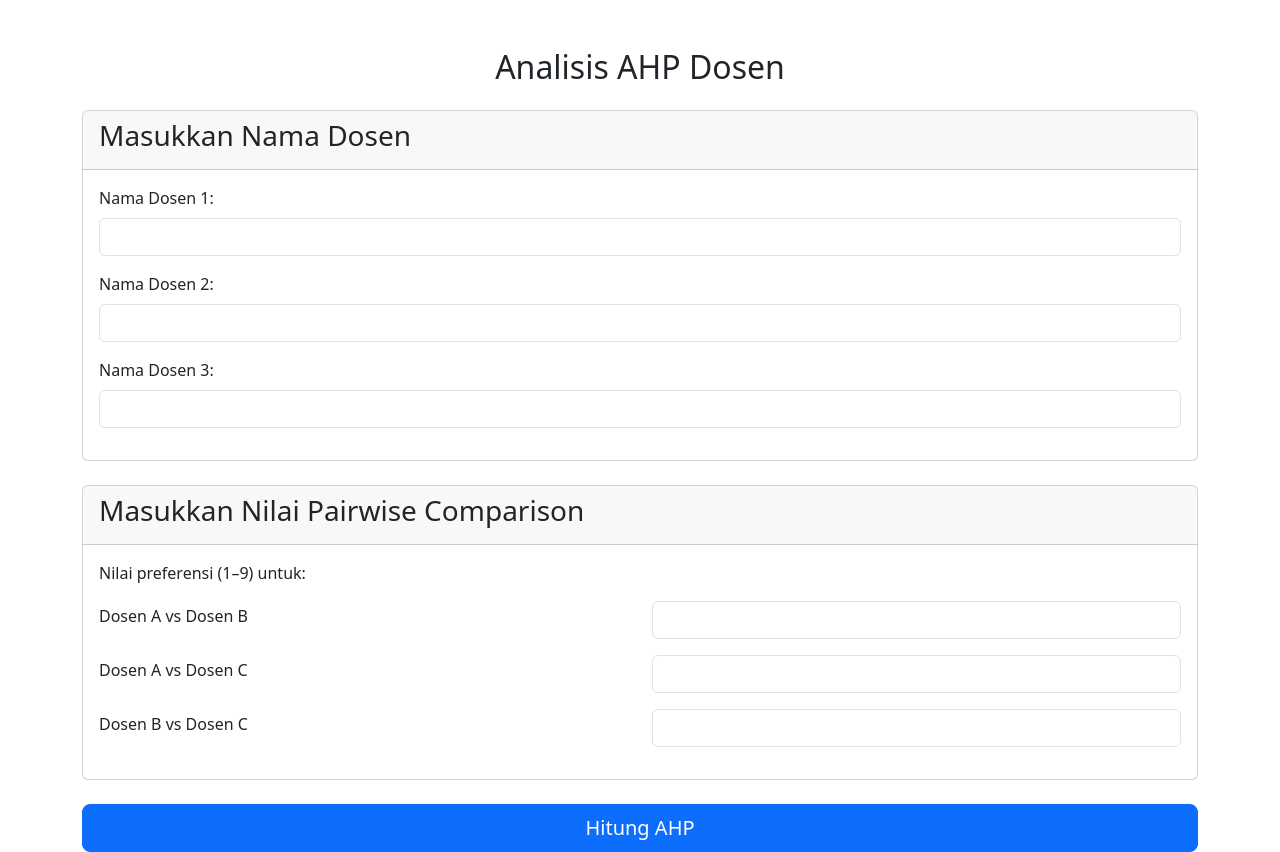
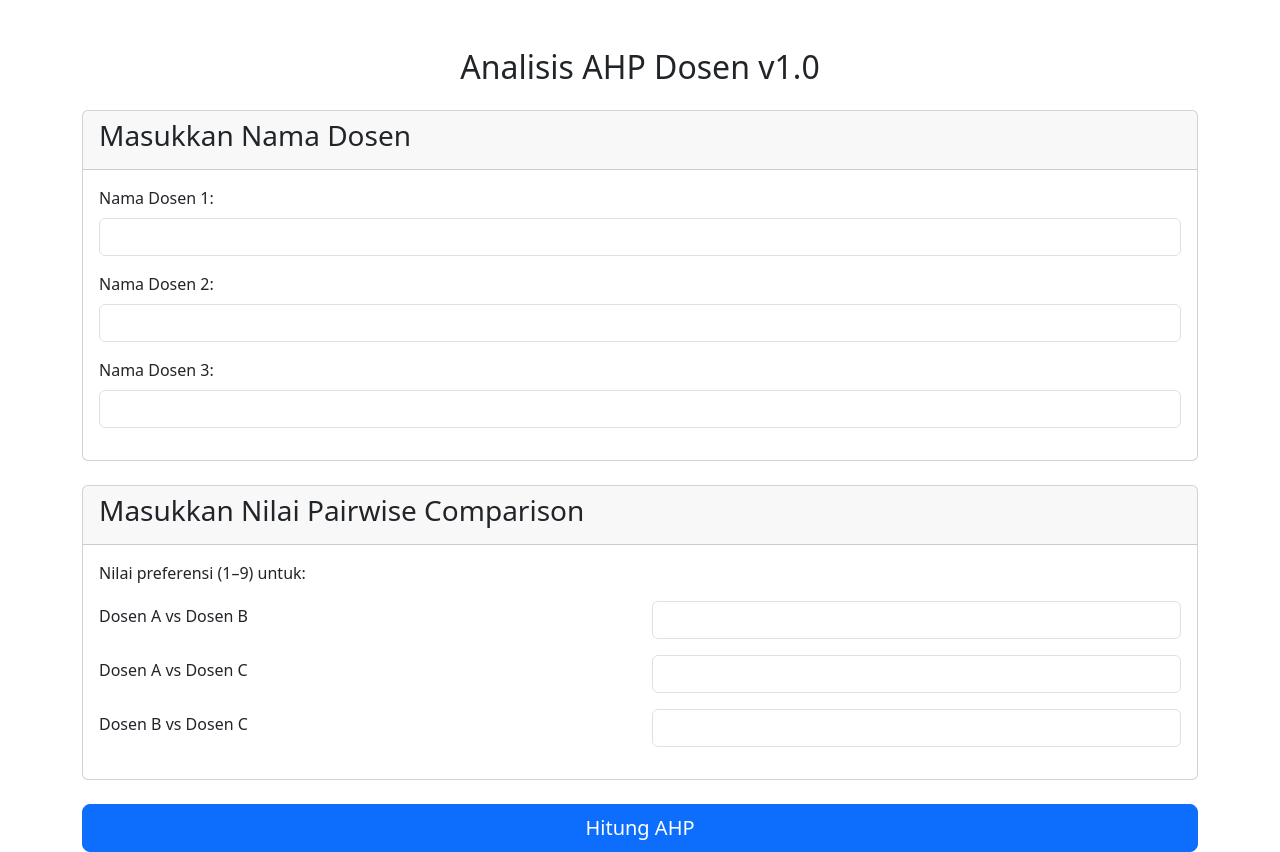
Before and after one commit to rinzler69-wastaken/spk-dosen-ahp2, a Flask app: page / in a window 1280 px wide. Run offline with Flask 3, Linux system fonts and the light colour scheme.

Commit message:
version declare

```diff
--- a/templates/index.html
+++ b/templates/index.html
@@ -8,7 +8,7 @@
 </head>
 <body>
     <div class="container mt-5">
-        <h2 class="mb-4 text-center">Analisis AHP Dosen</h2>
+        <h2 class="mb-4 text-center">Analisis AHP Dosen v1.0</h2>
         <form method="post" action="/hasil">
             <div class="card mb-4">
                 <div class="card-header">
```
